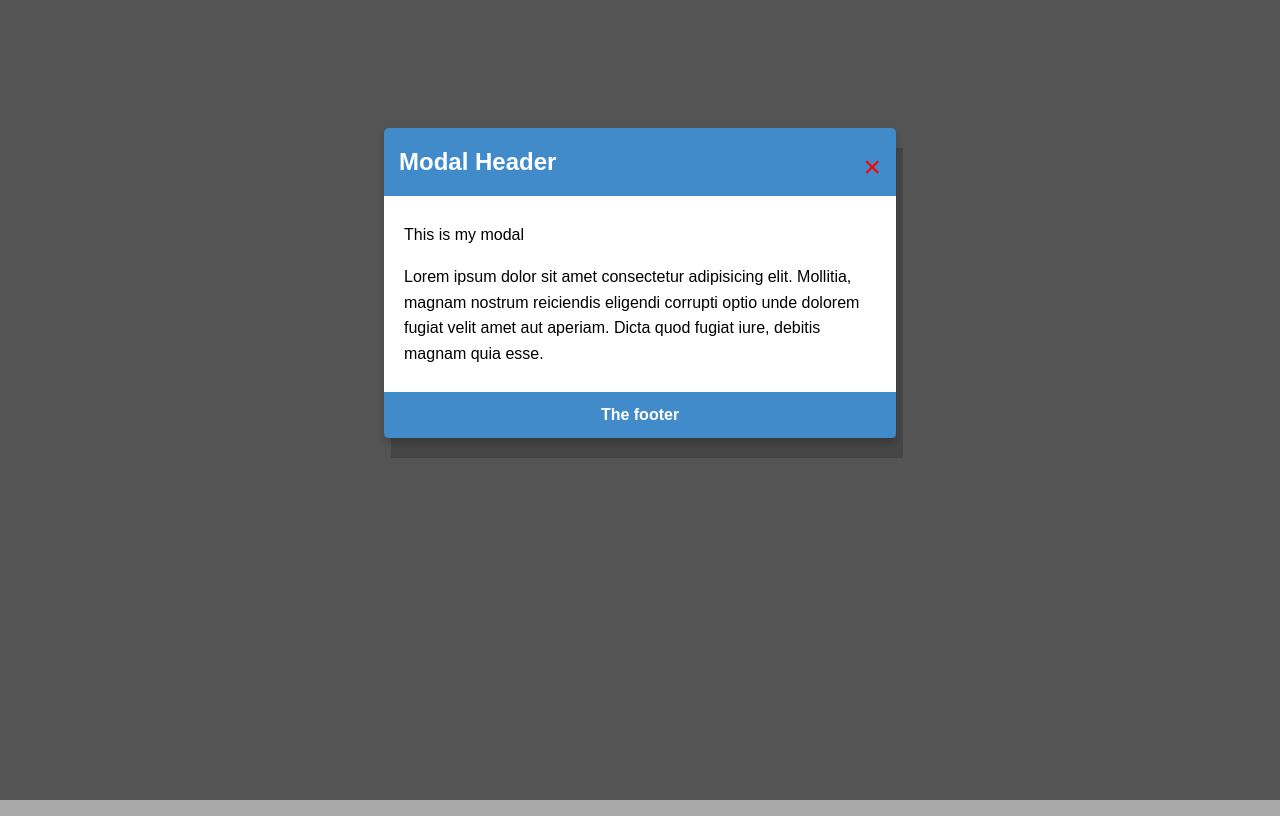
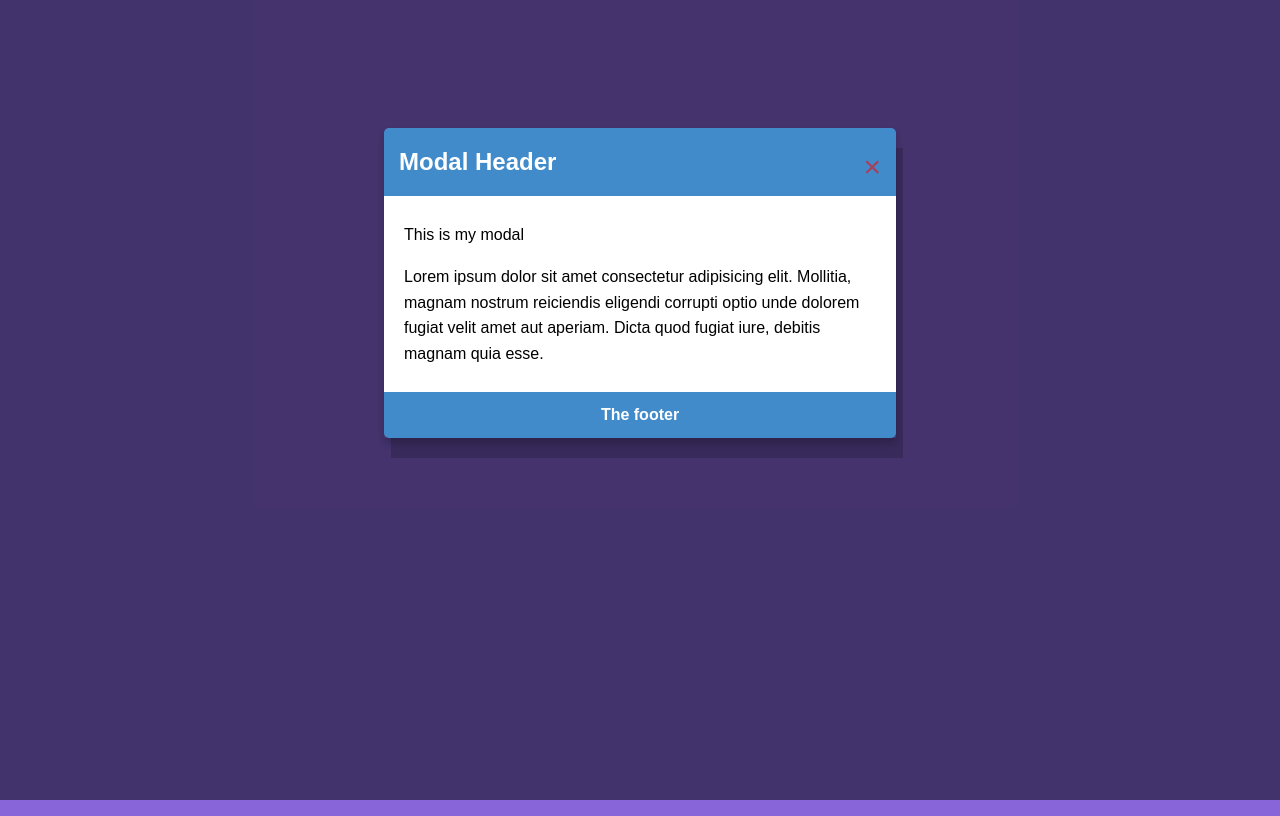
Before and after one commit to CesarLiChen/simple-modal-window, a plain HTML site: page index.html in a window 1280 px wide. Both pictures are taken after a click on the button "Click me". Drawn offline with Linux system fonts and the light colour scheme.

Commit message:
Background and close button color change

```diff
--- a/style.css
+++ b/style.css
@@ -5,7 +5,7 @@
 
 body {
     font-family: Arial, Helvetica, sans-serif;
-    background: darkgray;
+    background: #8866da;
     line-height: 1.6;
     display: flex;
     height: 100vh;
@@ -73,7 +73,7 @@ body {
 }
 
 .close {
-    color: red;
+    color: rgba(255, 0, 0, 0.555);
     float: right;
     font-size: 30px;
 }
```
